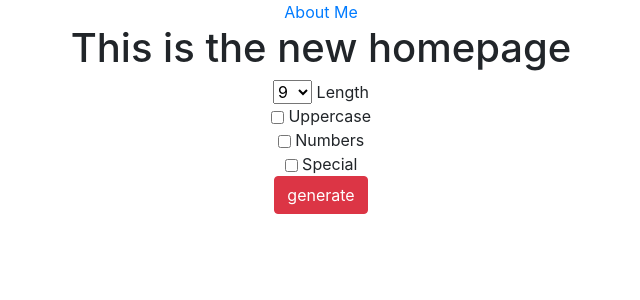
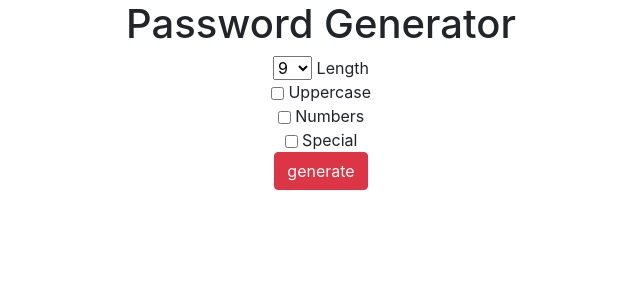
Before and after one commit to Jhna246/Password-Generator, a Django app: page / in a window 1280 px wide. Shown: the top 300 px of the page, without its empty margins (319-959 px from the left). Run offline with Django 3.2, Linux system fonts and the light colour scheme; some libraries are stand-ins or nearby versions.

Commit message:
Made it more appealing

```diff
--- a/generator/templates/generator/home.html
+++ b/generator/templates/generator/home.html
@@ -6,8 +6,7 @@
     </head>
 <body>
     <div class = "container text-center">
-        <a href="{% url 'about' %}">About Me</a>
-        <h1>This is the new homepage</h1>
+        <h1>Password Generator</h1>
         <form action="{% url 'password' %}">
             <select name="length">
                 <option value="4">4</option>
--- a/generator/templates/generator/password.html
+++ b/generator/templates/generator/password.html
@@ -6,9 +6,9 @@
     </head>
 <body>
     <div class="container text-center">
-        <a href="{% url 'home' %}">Home</a>
         <h1>Password: </h1>
-        <h2>{{ generatedpassword }}</h2>
+        <h2 class="text text-info">{{ generatedpassword }}</h2>
+        <button type="button" class="btn btn-light"><a href="{% url 'home' %}">Home</a></button>
     </div>
 </body>
 </html>
--- a/generator/views.py
+++ b/generator/views.py
@@ -31,7 +31,3 @@ def password(request):
         thepassword += random.choice(characters)
 
     return render(request, 'generator/password.html', {'generatedpassword':thepassword})
-
-
-def about(request):
-    return render(request, 'generator/about.html')
--- a/password_generator/urls.py
+++ b/password_generator/urls.py
@@ -21,5 +21,4 @@ urlpatterns = [
     path('admin/', admin.site.urls),
     path('', views.home, name='home'),
     path('generatedpassword/', views.password, name='password'),
-    path('aboutme/', views.about, name='about')
 ]
```
Also changed, not shown: generator/templates/generator/about.html (deleted, +0 -11 lines).
